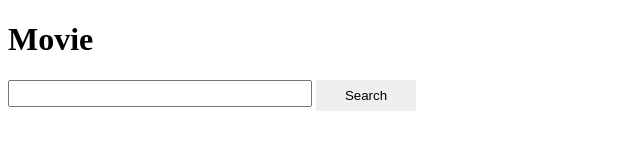
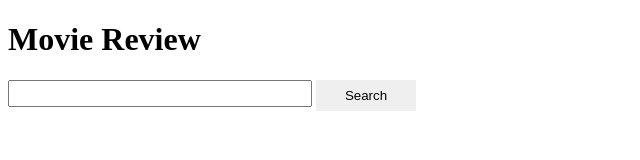
Before and after one commit to opensource-team24/MovieReviewWeb, a website with bundled scripts: page public/movieSearch.html in a window 1280 px wide. Shown: the whole page, without its empty margins (0-640 px from the left). Built offline with nearby package versions, Linux system fonts and the light colour scheme.

```diff
--- a/public/movieSearch.html
+++ b/public/movieSearch.html
@@ -10,7 +10,7 @@
 <body>
     <div class="search-container">
         <div>
-            <h1>Movie</h1>
+            <h1>Movie Review</h1>
             <div>
                 <input id="movie-name-input" type="text">
                 <button id="search-btn">Search</button>
```
Also changed, not shown: thumbnail.png (added).
